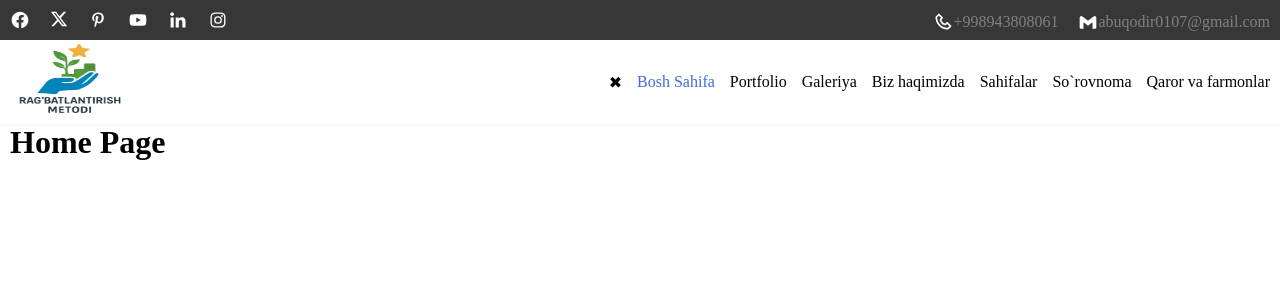
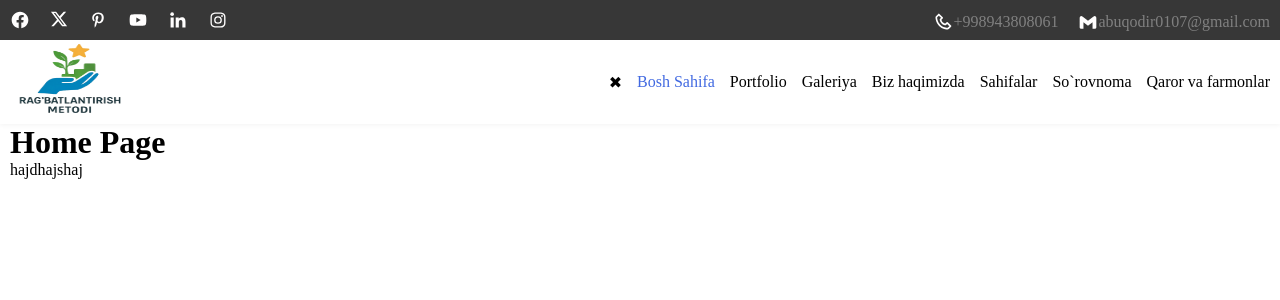
Before and after one commit to umayr-dev/yuksalish-sari, a React (Vite) app: page / in a window 1280 px wide. Shown: the top 300 px of the page. Built offline with nearby package versions, Linux system fonts and the light colour scheme.

Commit message:
first commit

```diff
--- a/src/components/Footer.jsx
+++ b/src/components/Footer.jsx
@@ -6,7 +6,7 @@ function Footer() {
     <footer>
       <div className="container">
     <div className="footer">
-
+      hajdhajshaj
     </div>
       </div>
     </footer>
```
